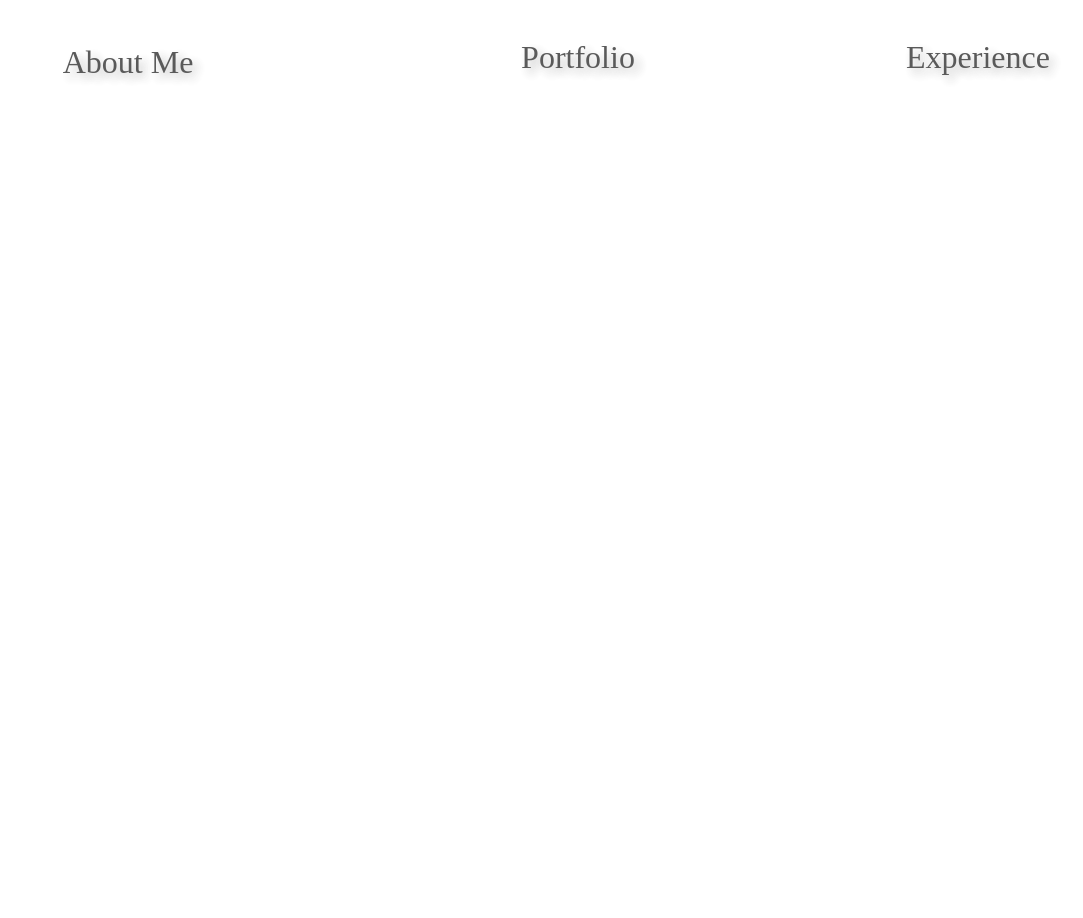
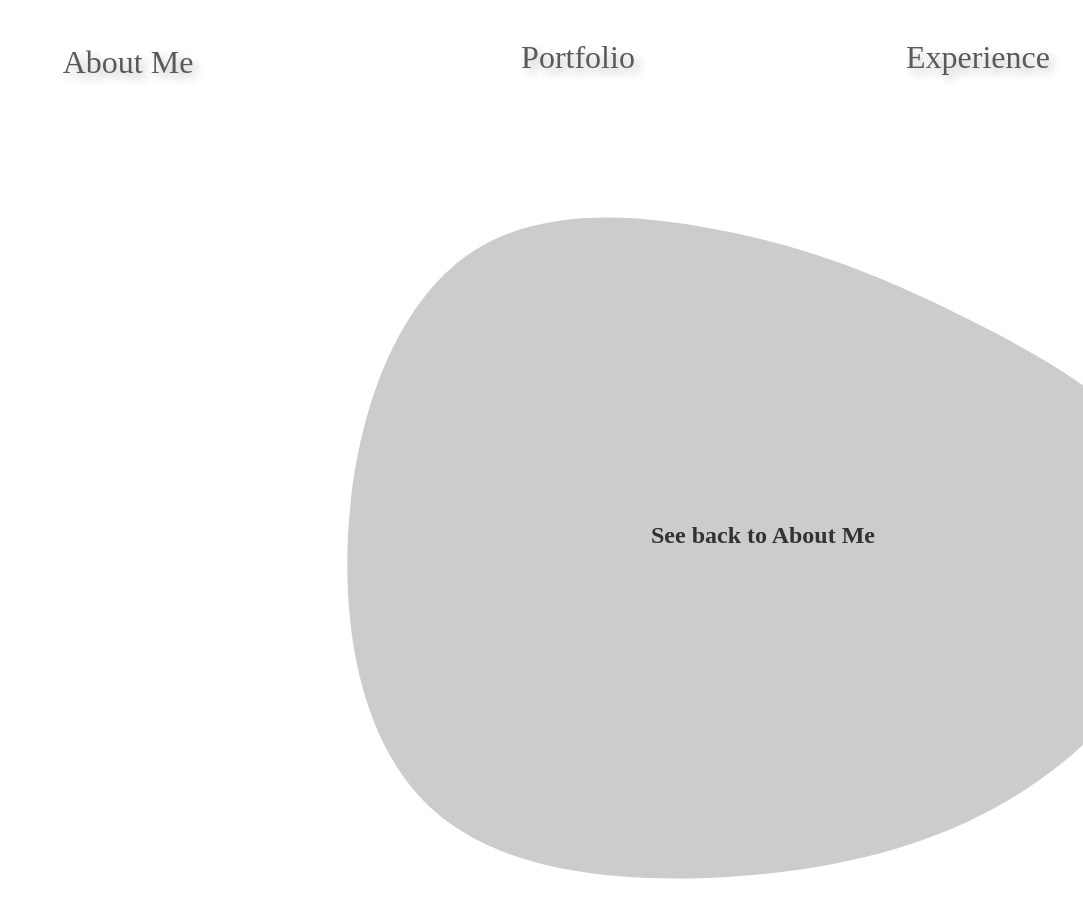
Before and after one commit to sxy0130/sxy0130.github.io, a plain HTML site: page contact.html in a window 1280 px wide. Shown: the top 918 px of the page, without its empty margins (197-1280 px from the left). Drawn offline with Linux system fonts and the light colour scheme.

Commit message:
added upload

```diff
--- a/contact.html
+++ b/contact.html
@@ -22,7 +22,13 @@
         </div>
       </header>
 
+      <div class="backg">
+           <svg xmlns="http://www.w3.org/2000/svg" xmlns:xlink="http://www.w3.org/1999/xlink" id="visual" viewBox="0 0 1920 1080" width="1920" height="1080" version="1.1"><rect x="0" y="0" width="1920" height="1080" fill="#FFFFFF"/><g transform="translate(934.4281041757607 486.40182683200635)"><path d="M221.1 -176.1C311.1 -131.1 425.5 -65.5 445.9 20.4C466.3 106.3 392.6 212.6 302.6 279.4C212.6 346.3 106.3 373.6 -8.1 381.8C-122.6 389.9 -245.1 378.8 -316.1 312C-387.1 245.1 -406.6 122.6 -395.1 11.4C-383.7 -99.7 -341.4 -199.4 -270.4 -244.4C-199.4 -289.4 -99.7 -279.7 -17.1 -262.6C65.5 -245.5 131.1 -221.1 221.1 -176.1" fill="#cccccc"/></g></svg>
+      </div>
 
+      <div class="word">
+          <a class="word1">See back to About Me</a>
+    </div>
 
 
 </body>
--- a/style-contact.css
+++ b/style-contact.css
@@ -100,3 +100,22 @@ background: #FFFFFF(0, 0, 0, 1);
 
     opacity: 0.8;
  }
+
+.word1 {
+    position: absolute;
+    width: 400px;
+    height: 93px;
+    left: 760px;
+    top: 520px;
+
+    font-family: Source Sans Pro;
+    font-style: normal;
+    font-weight: bold;
+    font-size: 24px;
+    line-height: 30px;
+    text-align: center;
+
+
+    color: #323232;
+
+}
```
